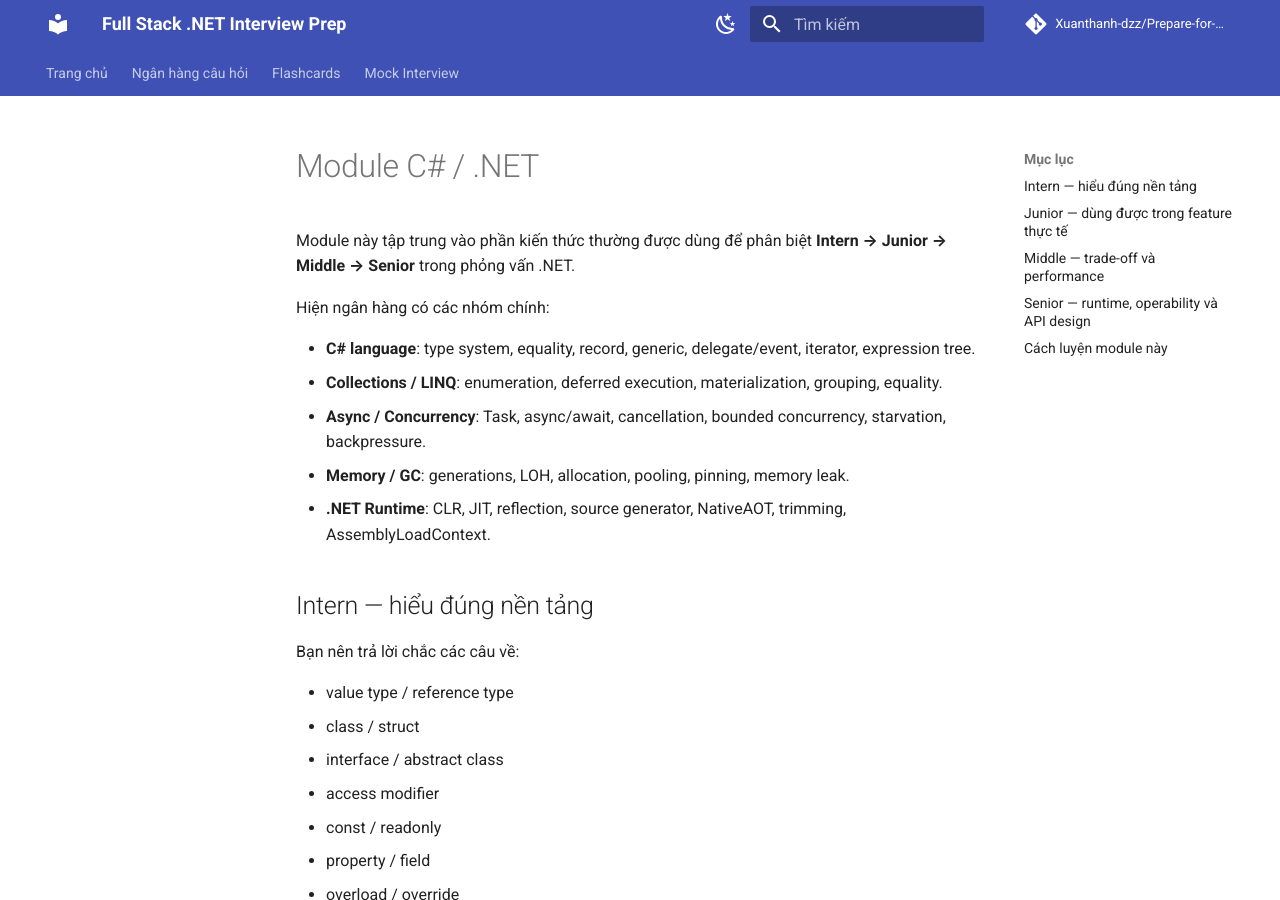
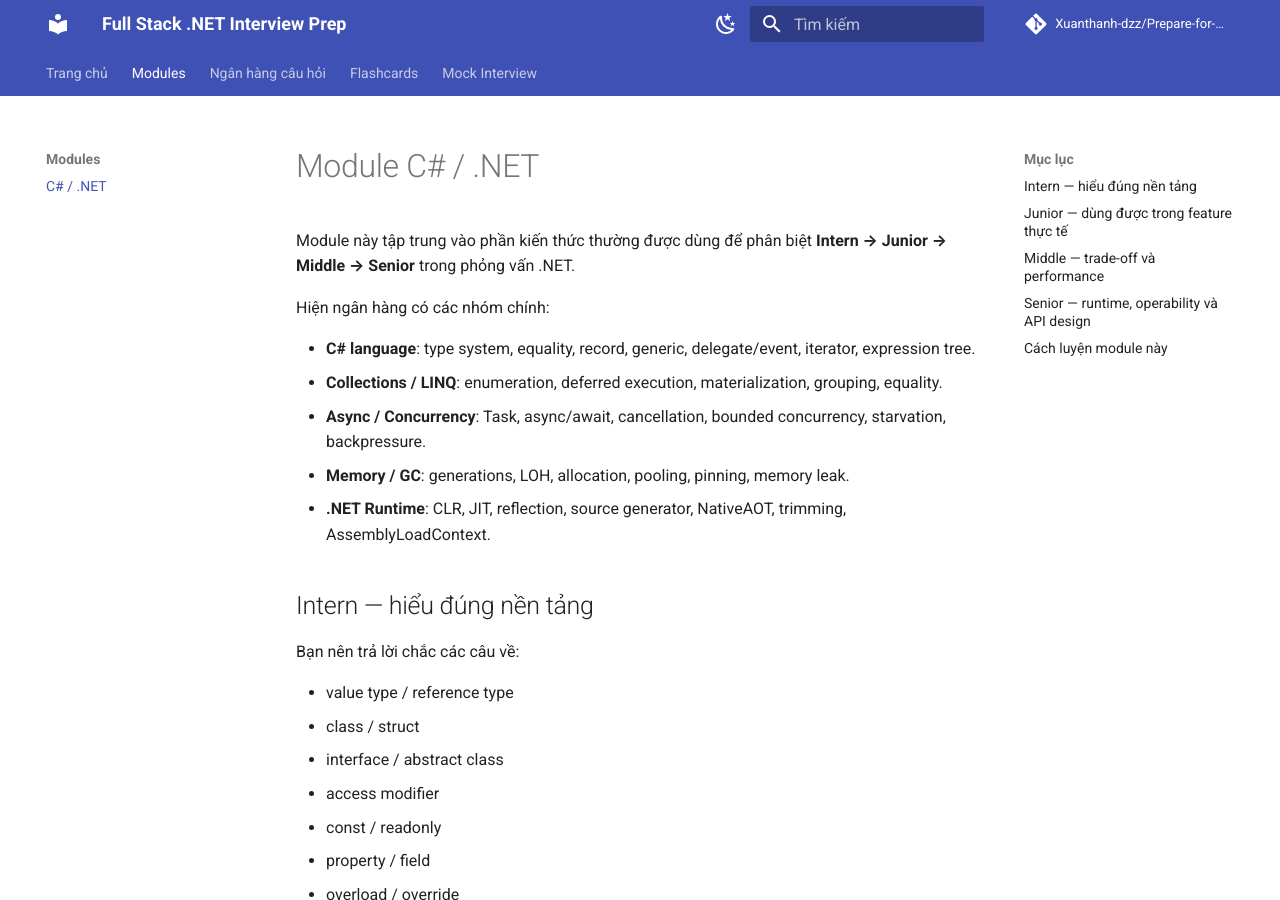
Before and after one commit to Xuanthanh-dzz/Prepare-for-job-interviews, an MkDocs documentation site: the page built from docs/modules/csharp-dotnet.md, in a window 1280 px wide and 900 px high. Built offline with MkDocs 1.6.1 and Material for MkDocs 9.7.7, drawn with Linux system fonts in a browser that asks for light colours; comment, search, counter and statistics services are not loaded.

Commit message:
docs: add C# and .NET module to navigation

```diff
--- a/mkdocs.yml
+++ b/mkdocs.yml
@@ -33,6 +33,8 @@ theme:
 
 nav:
   - Trang chủ: index.md
+  - Modules:
+      - C# / .NET: modules/csharp-dotnet.md
   - Ngân hàng câu hỏi: question-bank.md
   - Flashcards: flashcards.md
   - Mock Interview: mock-interview.md
```
